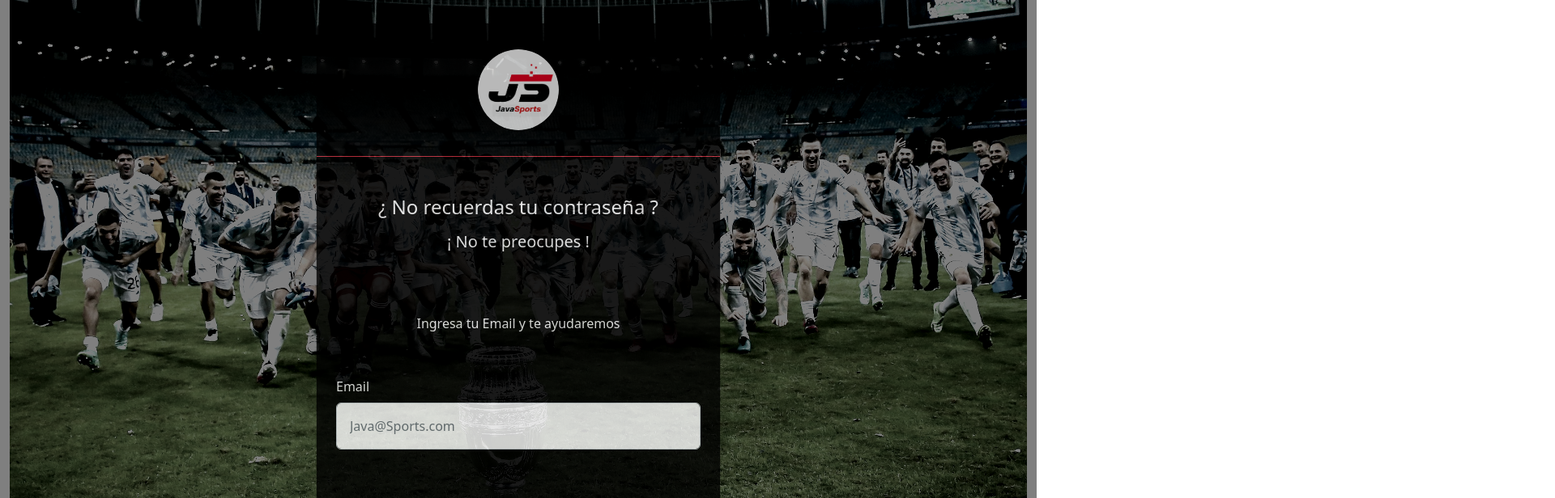
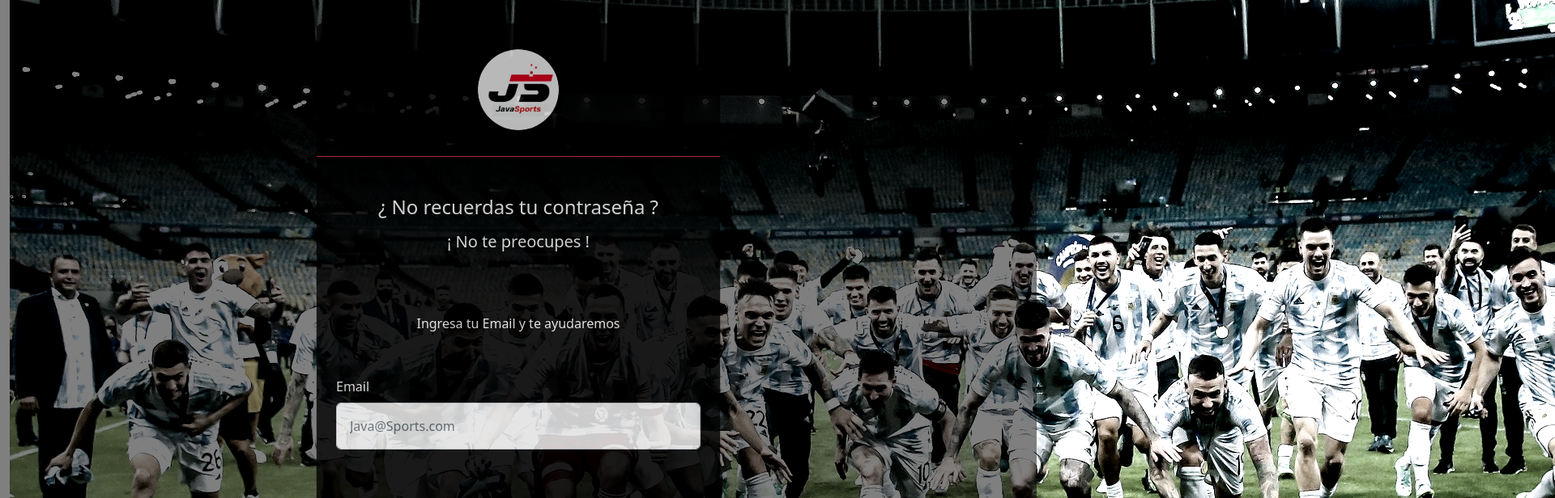
Before and after one commit to AESALVA/JavaSports, a React (Create React App) app: page /PassRecovery in a window 1280 px wide. Shown: the top 616 px of the page at 81% size, 1920 px wide, since content can reach past the window. Built offline with nearby package versions, Linux system fonts and the light colour scheme.

Commit message:
fix responsive pass recovery

```diff
--- a/src/components/PassRecovery.jsx
+++ b/src/components/PassRecovery.jsx
@@ -12,9 +12,9 @@ import Footer from './Footer';
 const PassRecovery = () => {
     const [show, setShow] = useState(true);
 
-  return (
-    <div className=' d-none d-xl-block border-0 mx-auto '>
-        <img className='FondoPass' src='/img/FondoPass.jpg' />
+  return (<>
+    <div className='FondoPass d-none d-xl-block border-0 mx-auto'>
+        <img className='' src='/img/FondoPass.jpg' /></div>
     <Modal show={show} contentClassName="bg-black ModalPass">
         <Modal.Header className="border-danger bg-black">
           <Link className="mx-auto" to="/"><img className="bg-dark logo" src="/img/LogoJS.jpg"width="100"height="100"/></Link>
@@ -36,7 +36,7 @@ const PassRecovery = () => {
             <h4 className="m-auto py-2 px-4">Recuperar Contraseña</h4>
           </Button>
       </Modal>
-      </div>
+      </>
   )
 }
 
--- a/src/styles/styles.css
+++ b/src/styles/styles.css
@@ -16,7 +16,6 @@
 }
 .FondoPass{
     overflow: hidden;
-    width: 100%;
-    height: 100%;
     filter: saturate(20%) contrast(1.7);
+    max-height: 92vh;
 }
```
